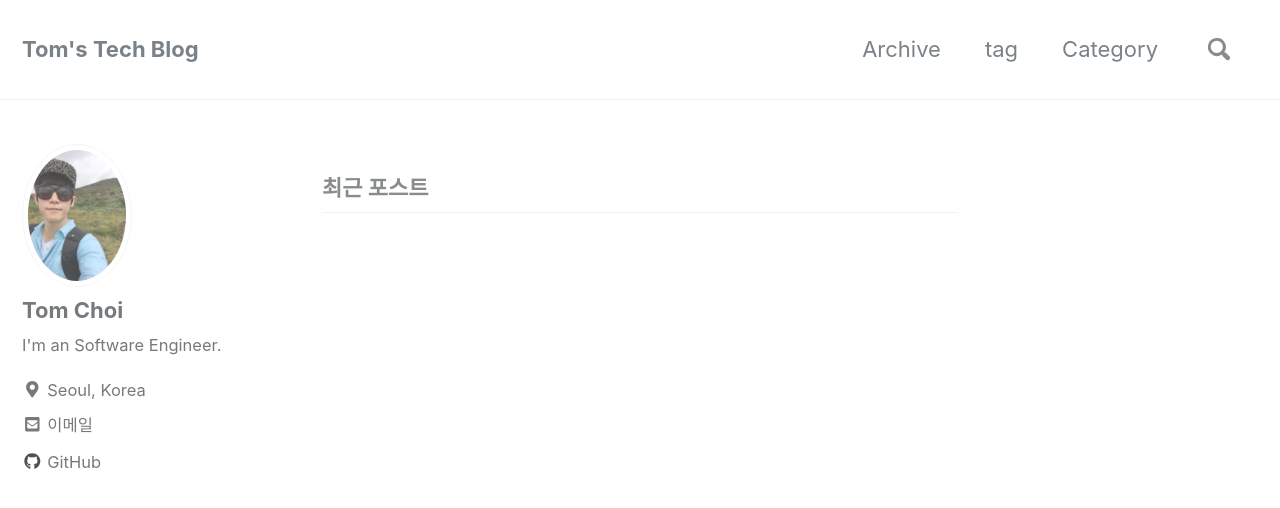
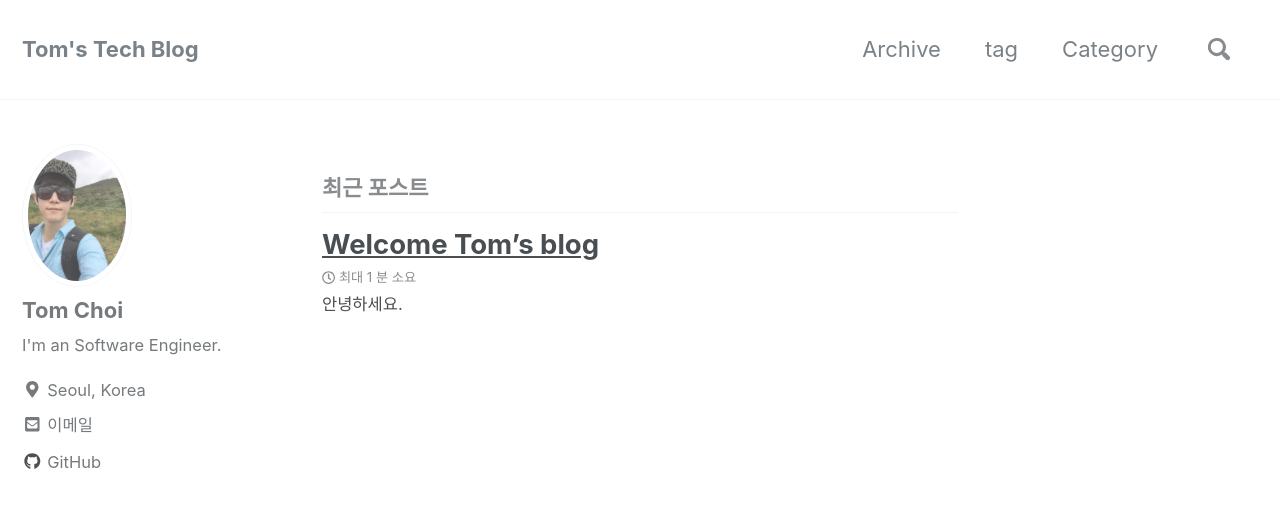
Before and after one commit to TomChoi/TomChoi.github.io, a Jekyll site: the page built from index.html, in a window 1280 px wide and 900 px high. Shown: the top 508 px of the window. Built offline with Jekyll 4.4.1, drawn with Linux system fonts in a browser that asks for light colours; nearby versions of some CDN libraries; the list of posts is cut into pages by our own code.

Commit message:
Add initial posting for test

```diff
--- a/_config.yml
+++ b/_config.yml
@@ -29,7 +29,7 @@ words_per_minute         : 200
 comments:
   provider               : "disqus" # false (default), "disqus", "discourse", "facebook", "google-plus", "staticman", "staticman_v2" "custom"
   disqus:
-    shortname            : "tom-blog" # https://help.disqus.com/customer/portal/articles/466208-what-s-a-shortname-
+    shortname            : "tomchoi" # https://help.disqus.com/customer/portal/articles/466208-what-s-a-shortname-
   discourse:
     server               : # https://meta.discourse.org/t/embedding-discourse-comments-via-javascript/31963 , e.g.: meta.discourse.org
   facebook:
--- /dev/null
+++ b/_posts/2018-05-13-initial-post.md
@@ -0,0 +1,12 @@
+---
+title: Welcome Tom's blog
+date: 2018-05-13
+tags:
+  - tom
+  - blog
+category: overview
+---
+
+안녕하세요.
+
+## Reference
```
